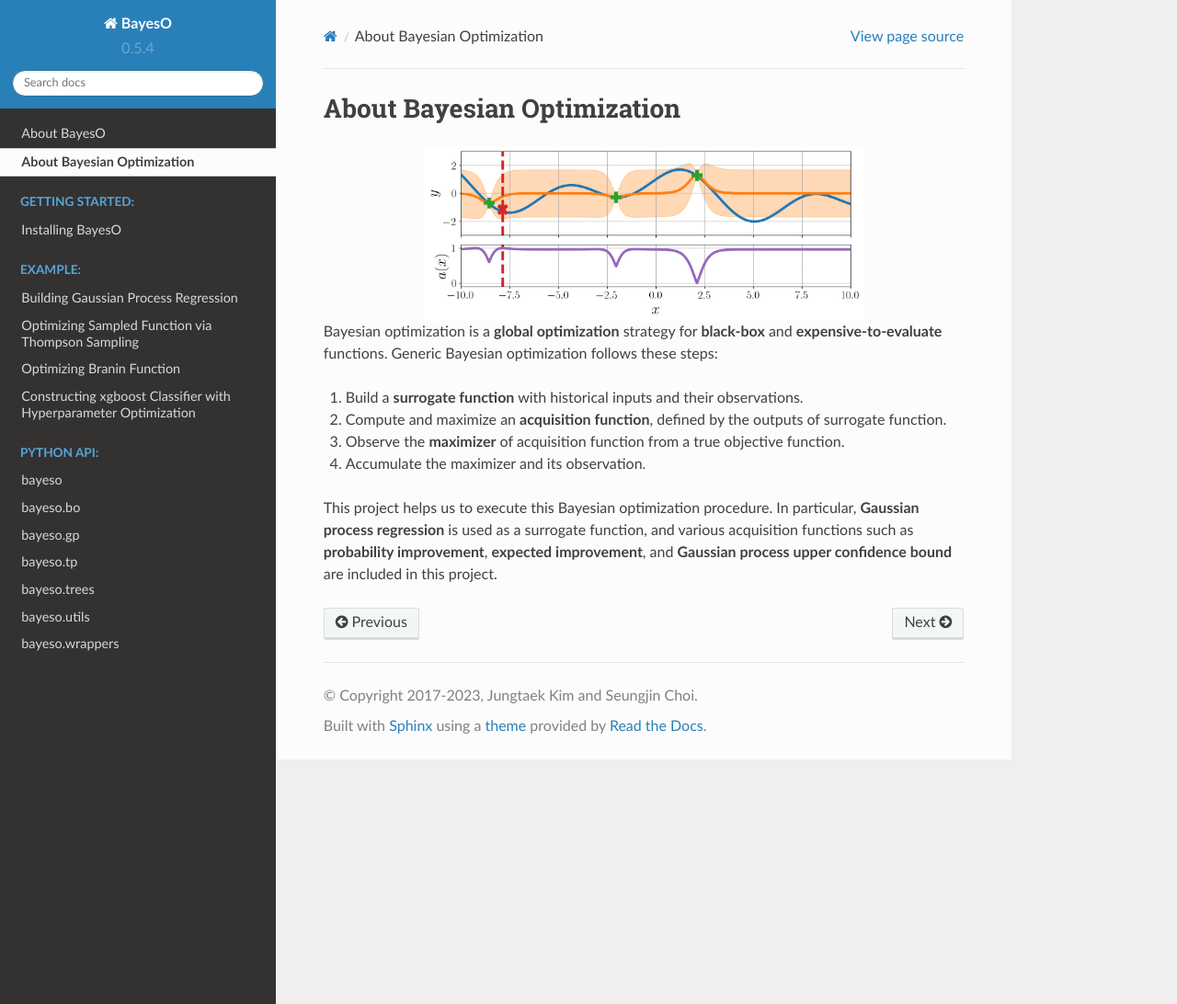
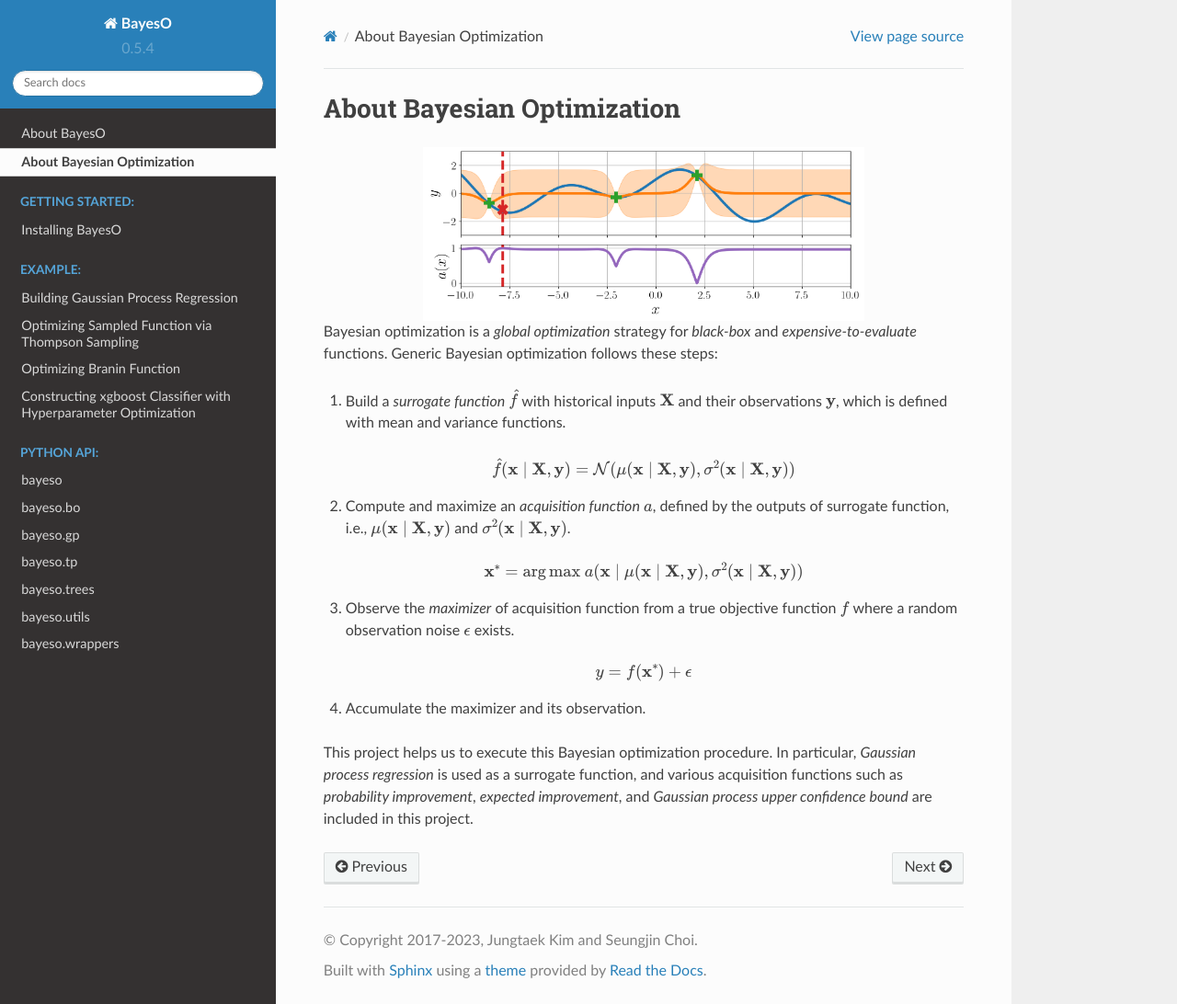
Before and after one commit to jungtaekkim/bayeso, a Sphinx documentation site: the page built from docs/about/about_bo.rst, in a window 1280 px wide and 1092 px high. Shown: the whole window at 92% size. Built offline with Sphinx 7.4.7 and the Read the Docs theme 2.0.0, drawn with Linux system fonts in a browser that asks for light colours.

Commit message:
Update about_bo.rst

```diff
--- a/docs/about/about_bo.rst
+++ b/docs/about/about_bo.rst
@@ -6,14 +6,26 @@ About Bayesian Optimization
     :align: center
     :alt: bo_with_gp_and_ucb
 
-Bayesian optimization is a **global optimization** strategy for **black-box** and **expensive-to-evaluate** functions.
+Bayesian optimization is a *global optimization* strategy for *black-box* and *expensive-to-evaluate* functions.
 Generic Bayesian optimization follows these steps:
 
-#. Build a **surrogate function** with historical inputs and their observations.
-#. Compute and maximize an **acquisition function**, defined by the outputs of surrogate function.
-#. Observe the **maximizer** of acquisition function from a true objective function.
-#. Accumulate the maximizer and its observation.
+1. Build a *surrogate function* :math:`\hat{f}` with historical inputs :math:`\mathbf{X}` and their observations :math:`\mathbf{y}`, which is defined with mean and variance functions.
+
+.. math::
+
+    \hat{f}(\mathbf{x} \mid \mathbf{X}, \mathbf{y}) = \mathcal{N}(\mu(\mathbf{x} \mid \mathbf{X}, \mathbf{y}), \sigma^2(\mathbf{x} \mid \mathbf{X}, \mathbf{y}))
+2. Compute and maximize an *acquisition function* :math:`a`, defined by the outputs of surrogate function, i.e., :math:`\mu(\mathbf{x} \mid \mathbf{X}, \mathbf{y})` and :math:`\sigma^2(\mathbf{x} \mid \mathbf{X}, \mathbf{y})`.
+
+.. math::
+
+    \mathbf{x}^{*} = {\arg \max} \ a(\mathbf{x} \mid \mu(\mathbf{x} \mid \mathbf{X}, \mathbf{y}), \sigma^2(\mathbf{x} \mid \mathbf{X}, \mathbf{y}))
+3. Observe the *maximizer* of acquisition function from a true objective function :math:`f` where a random observation noise :math:`\epsilon` exists.
+
+.. math::
+
+    y = f(\mathbf{x}^{*}) + \epsilon
+4. Accumulate the maximizer and its observation.
 
 This project helps us to execute this Bayesian optimization procedure.
-In particular, **Gaussian process regression** is used as a surrogate function,
-and various acquisition functions such as **probability improvement**, **expected improvement**, and **Gaussian process upper confidence bound** are included in this project.
+In particular, *Gaussian process regression* is used as a surrogate function,
+and various acquisition functions such as *probability improvement*, *expected improvement*, and *Gaussian process upper confidence bound* are included in this project.
```
